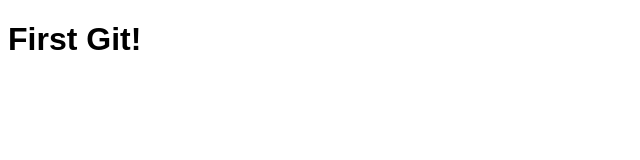
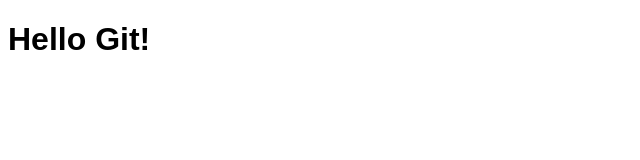
Before and after one commit to Nusrat-936/git-practice, a plain HTML site: page index.html in a window 1280 px wide. Shown: the whole page, without its empty margins (0-640 px from the left). Drawn offline with Linux system fonts and the light colour scheme.

Commit message:
Update page heading

```diff
--- a/index.html
+++ b/index.html
@@ -5,7 +5,7 @@
   <link rel="stylesheet" href="style.css">
 </head>
 <body>
-  <h1>First Git!</h1>
+  <h1>Hello Git!</h1>
   <script src="script.js"></script>
 </body>
 </html>
```
